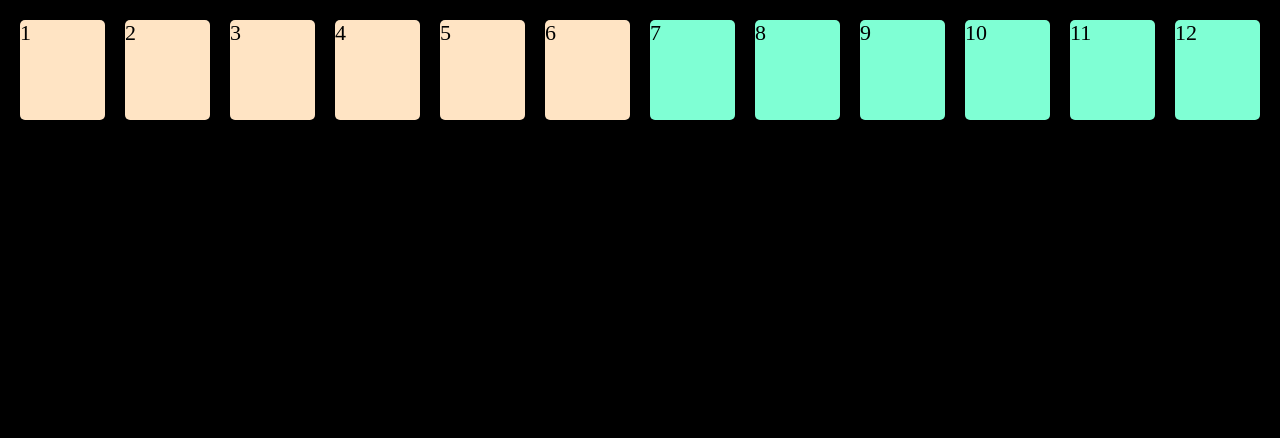
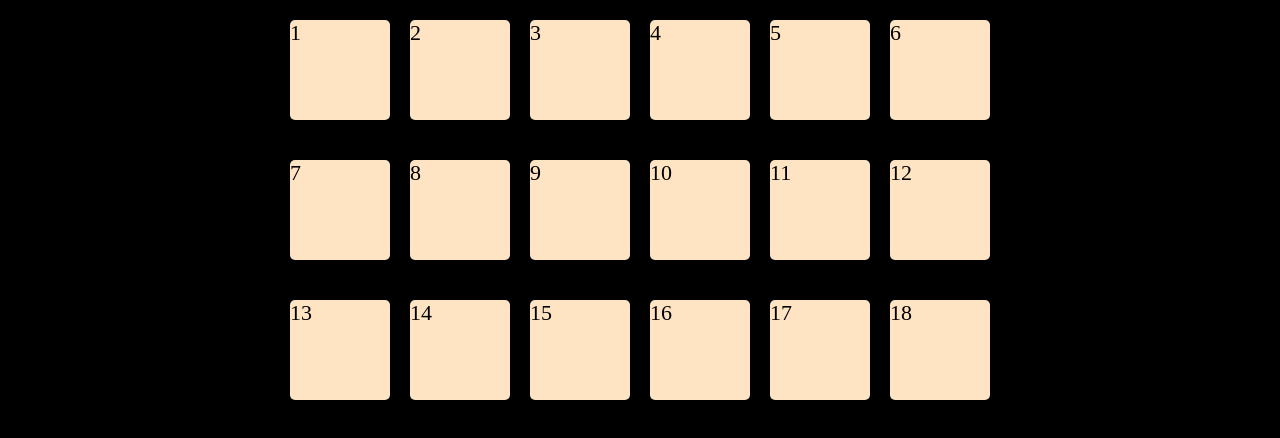
Before and after one commit to ldcmartins/using-displayflex, a plain HTML site: page index.html in a window 1280 px wide. Drawn offline with Linux system fonts and the light colour scheme.

Commit message:
estilizando-blocos

```diff
--- a/index.html
+++ b/index.html
@@ -1,12 +1,17 @@
 <!DOCTYPE html>
 <html lang="pt-br">
+
 <head>
     <meta charset="UTF-8">
     <meta name="viewport" content="width=device-width, initial-scale=1.0">
     <link rel="stylesheet" href="style.css">
     <title>Testando Flex-Box</title>
 </head>
+
 <body>
+
+    <div class="fundo">
+
         <div class="container">
             <div class="item">1</div>
             <div class="item">2</div>
@@ -14,13 +19,32 @@
             <div class="item">4</div>
             <div class="item">5</div>
             <div class="item">6</div>
+        </div>
 
-        <div class="box">7</div>
-        <div class="box">8</div>
-        <div class="box">9</div>
-        <div class="box">10</div>
-        <div class="box">11</div>
-        <div class="box">12</div>
+        <div class="container">
+
+            <div class="item">7</div>
+            <div class="item">8</div>
+            <div class="item">9</div>
+            <div class="item">10</div>
+            <div class="item">11</div>
+            <div class="item">12</div>
         </div>
+
+        <div class="container">
+
+            <div class="item">13</div>
+            <div class="item">14</div>
+            <div class="item">15</div>
+            <div class="item">16</div>
+            <div class="item">17</div>
+            <div class="item">18</div>
+        </div>
+
+    </div>
+
+
+
 </body>
+
 </html>
--- a/style.css
+++ b/style.css
@@ -1,20 +1,30 @@
 * {
-    margin:0;
+    margin: 0;
     padding: 0;
     box-sizing: border-box;
 }
 
-.container {
+.fundo {
+    height: 100vh;
+    width: 100vw;
+    display: flex;
+    flex-direction: column;
     background-color: black;
-    height: 100vh; /* altura */
-    width: 100vw; /* largura */
-    padding:10px; /* espaçamento */
-    display: flex; /* toda div bloqueia os elementos. Para desbloquear a div eu dou um displar: flex
-    desbloqueando a div eu consigo utilziar o justify-content */
-    justify-content:center;
 }
 
-.item {
+.container {
+    /* altura */
+    width: 100vw;
+    /* largura */
+    padding: 10px;
+    /* espaçamento */
+    display: flex;
+    /* toda div bloqueia os elementos. Para desbloquear a div eu dou um displar: flex
+    desbloqueando a div eu consigo utilziar o justify-content */
+    justify-content: center;
+}
+
+.item, .box {
     background-color: bisque;
     margin: 10px;
     font-size: 22px;
@@ -22,19 +32,5 @@
     height: 100px;
     border-radius: 5px;
     align-items: center;
-    align-items:flex-start;
-
+    align-items: flex-start;
 }
-
-.box {
-    background-color: aquamarine;
-    margin: 10px;
-    font-size: 22px;
-    width: 100px;
-    height: 100px;
-    border-radius: 5px;
-    justify-content: center;
-
-
-
-}
```
Lines whose indentation alone changed are shown as unchanged.
